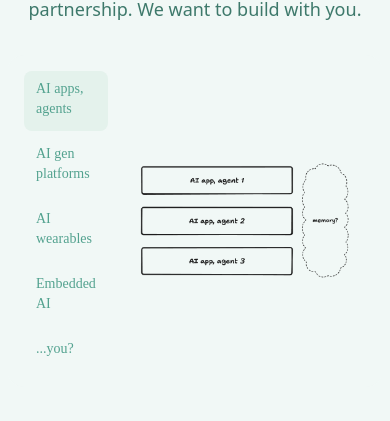
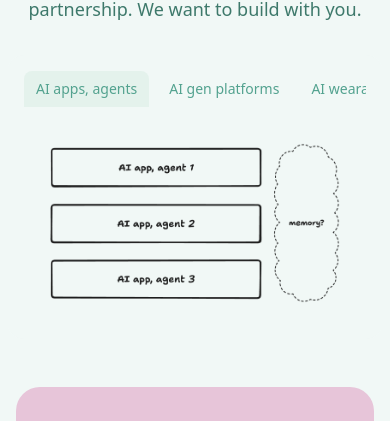
Before and after one commit to basicdb/basic-website, a Next.js app: page / in a window 390 px wide. Shown: the part 937-1358 px from the top of the page. Built offline with nearby package versions, Linux system fonts and the light colour scheme; a web font is replaced by a local one.

Commit message:
fixed responsive better?

```diff
--- a/src/components/PrivateBeta.tsx
+++ b/src/components/PrivateBeta.tsx
@@ -55,7 +55,7 @@ export default function PrivateBeta() {
             <h2 className='text-center mb-4 w-[calc(100%-2rem)] mx-4'>
                 <span className='text-green-700 dark:text-green-400 text-3xl md:text-4xl lg:text-5xl font-semibold'>request for startups</span>
             </h2>
-            <p className='text-green-700 dark:text-green-400 text-lg text-center mb-8'>If you're building with the following technologies, chat with us for an early partnership. We want to build with you.</p>
+            <p className='text-green-700 dark:text-green-400 text-lg text-center mb-8 px-4 sm:px-8 md:px-12 lg:px-16'>If you're building with the following technologies, chat with us for an early partnership. We want to build with you.</p>
 
             <VerticalTabs
                 tabs={betaTechnologies}
--- a/src/components/VerticalTabs.tsx
+++ b/src/components/VerticalTabs.tsx
@@ -37,10 +37,23 @@ export default function VerticalTabs({
 
     return (
         <div className="w-[calc(100%-1rem)] lg:w-[calc(100%-4rem)] rounded-2xl mx-2 lg:mx-8 p-4 md:p-6 mb-6 bg-green-100 dark:bg-green-900/20">
-            <div className="flex flex-row gap-4">
+            {/* Horizontal tabs for mobile */}
+            <div className="flex flex-row gap-2 mb-4 md:hidden overflow-x-auto">
+                {tabs.map((tab, index) => (
+                    <button
+                        key={index}
+                        className={`px-3 py-2 rounded-t-lg cursor-pointer transition-colors duration-150 whitespace-nowrap font-medium text-sm
+                            ${activeTab === index ? activeTabColor : inactiveTabColor} ${textColor} hover:bg-green-200 dark:hover:bg-green-700/70`}
+                        onClick={() => setActiveTab(index)}
+                    >
+                        {tab.title}
+                    </button>
+                ))}
+            </div>
+            {/* Vertical tabs for md+ */}
+            <div className="hidden md:flex flex-row gap-4">
                 {/* Left column - Tabs */}
                 <div className="w-1/4 md:flex-1 max-w-xs">
-                    {/* Fixed height container with evenly spaced tabs */}
                     <div className="flex flex-col justify-between h-[300px]">
                         {tabs.map((tab, index) => (
                             <div
@@ -60,7 +73,6 @@ export default function VerticalTabs({
                         ))}
                     </div>
                 </div>
-
                 {/* Right column - Image/Video */}
                 <div className="w-3/4 md:flex-1 flex flex-col">
                     <div className="rounded-lg overflow-hidden h-[300px] flex items-center justify-center">
@@ -82,6 +94,31 @@ export default function VerticalTabs({
                     </div>
                 </div>
             </div>
+            {/* Content and image/video for mobile */}
+            <div className="md:hidden mt-4">
+                {tabs[activeTab].content && (
+                    <div className="mb-4">
+                        {renderContent(tabs[activeTab].content)}
+                    </div>
+                )}
+                <div className="rounded-lg overflow-hidden h-[200px] flex items-center justify-center">
+                    {tabs[activeTab].video ? (
+                        <video autoPlay loop muted playsInline className="w-full h-full rounded-lg object-cover">
+                            <source src={tabs[activeTab].video} type="video/mp4" />
+                        </video>
+                    ) : tabs[activeTab].image ? (
+                        <div className="w-full h-full rounded-lg bg-transparent dark:bg-green-600 flex items-center justify-center">
+                            <Image
+                                src={tabs[activeTab].image || '/placeholder.jpg'}
+                                alt={tabs[activeTab].title}
+                                width={600}
+                                height={400}
+                                className="w-full h-full rounded-lg object-contain p-2"
+                            />
+                        </div>
+                    ) : null}
+                </div>
+            </div>
         </div>
     );
 }
```
